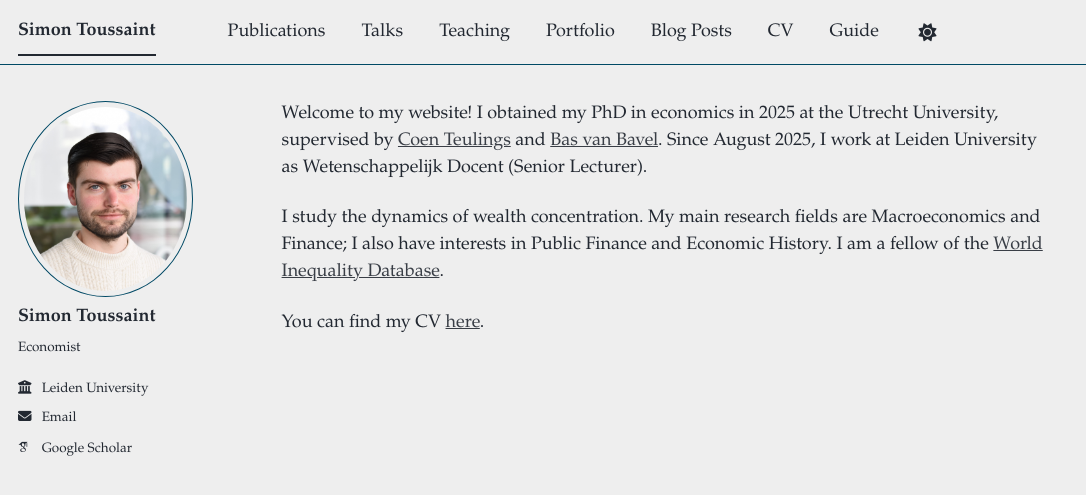
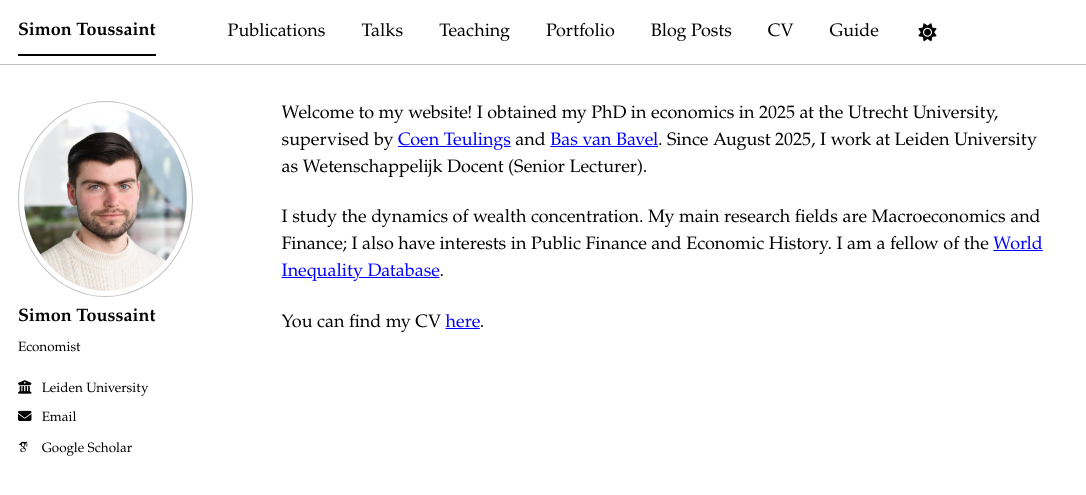
Before and after one commit to sjtoussaint/sjtoussaint.github.io, a Jekyll site: the page built from _pages/about.md, in a window 1280 px wide. Shown: the top 495 px of the page, without its empty margins (0-1086 px from the left). Built offline with Jekyll 4.4.1, drawn with Linux system fonts in a browser that asks for light colours; some web fonts are replaced; a script bundle is joined from its source files by our own code; library files that are not in the unit come from our copies.

Commit message:
Update _config.yml

```diff
--- a/_config.yml
+++ b/_config.yml
@@ -8,7 +8,7 @@
 
 # Basic Site Settings
 locale                   : "en-US"
-site_theme               : "air" # The available themes options are "default", "air", "sunrise", "mint", "dirt" and "contrast"
+site_theme               : "contrast" # The available themes options are "default", "air", "sunrise", "mint", "dirt" and "contrast"
 title                    : "Simon Toussaint"
 title_separator          : "-"
 name                     : &name "Simon Toussaint"
@@ -311,6 +311,7 @@ plugins:
   - jekyll-gist
   - jekyll-paginate
   - jekyll-redirect-from
+  - jekyll-target-blank
   - jemoji
 
 # Mimic GitHub Pages with --safe
```
